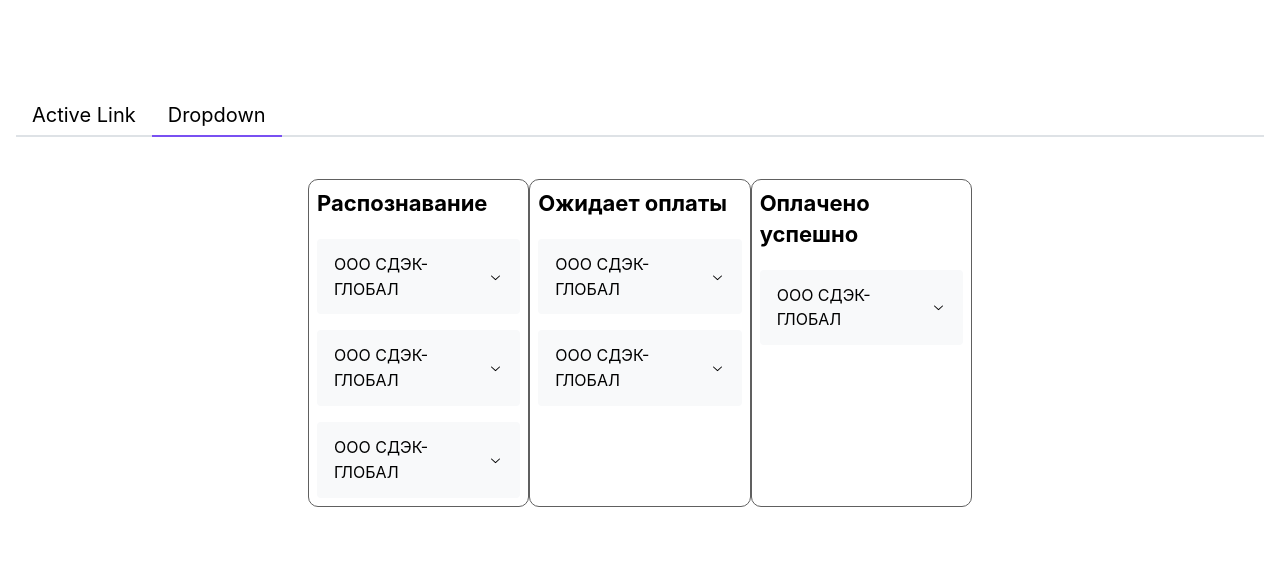
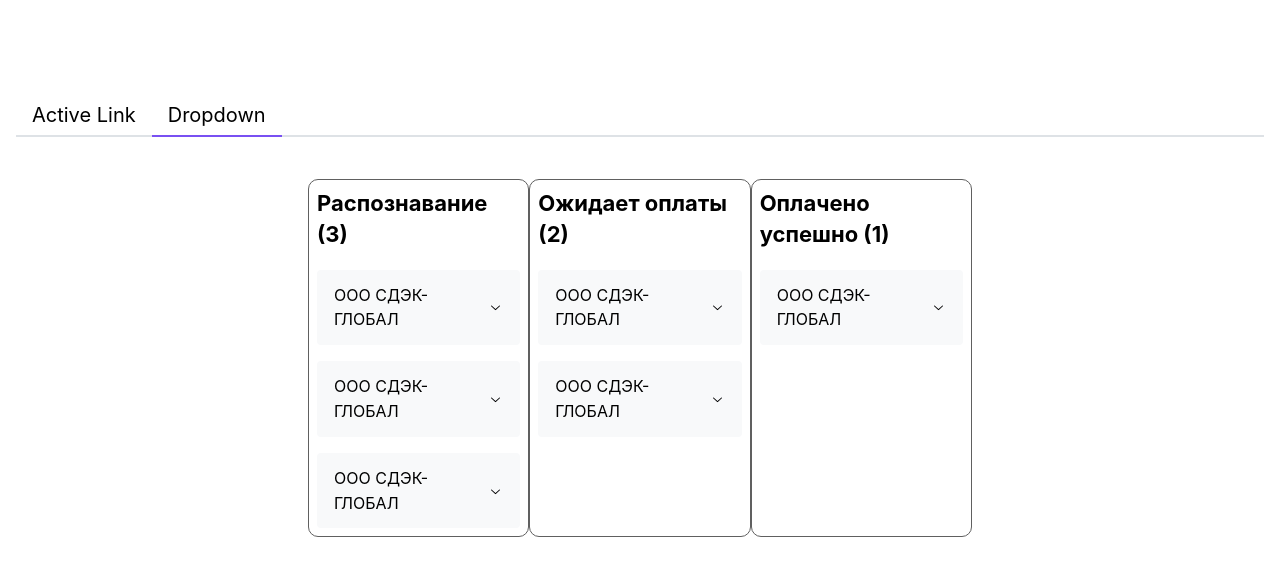
Before and after one commit to ANRO-Digital/demo-interface, a React (Create React App) app: page / in a window 1280 px wide. Both pictures are taken after a click on the tab "Dropdown". Shown: the top 576 px of the page. Built offline with nearby package versions, Linux system fonts and the light colour scheme.

Commit message:
counter kanban added

```diff
--- a/src/pages/DropdownPage.jsx
+++ b/src/pages/DropdownPage.jsx
@@ -1,5 +1,5 @@
 import React from 'react';
-import {Accordion, Grid, Title} from "@mantine/core";
+import { Accordion, Grid, Title } from "@mantine/core";
 import statuses from "../data/statuses.json";
 import data from "../data/dropdownPageData.json";
 import CanbanTask from "../components/CanbanTask";
@@ -8,18 +8,24 @@
     return (
         <>
             <Grid columns={3} mt="50px" mx="300px" justify="center">
-                {statuses.map(item => (
+                {statuses.map(item => {
+                    const taskCount = data.filter(task => task.category === item.id).length;
+
+                    return (
                         <Grid.Col span={1} key={item.id} className="canbanColumn">
-                        <Title order={3} mb="20px">{item.status}</Title>
+                            <Title order={3} mb="20px">
+                                {item.status} ({taskCount})
+                            </Title>
                             <Accordion variant="separated" multiple>
                                 {data.map(task => (
                                     <>
-                                    {task.category === item.id && <CanbanTask data={task}/>}
+                                        {task.category === item.id && <CanbanTask data={task} />}
                                     </>
                                 ))}
                             </Accordion>
                         </Grid.Col>
-                ))}
+                    );
+                })}
             </Grid>
         </>
     );
```
Lines whose indentation alone changed are shown as unchanged.
